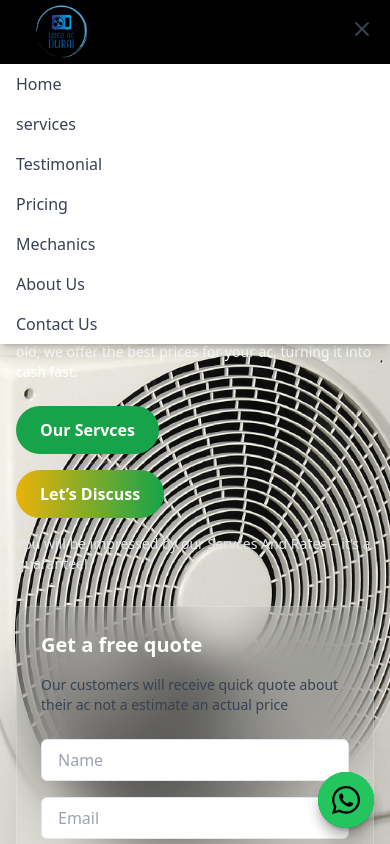
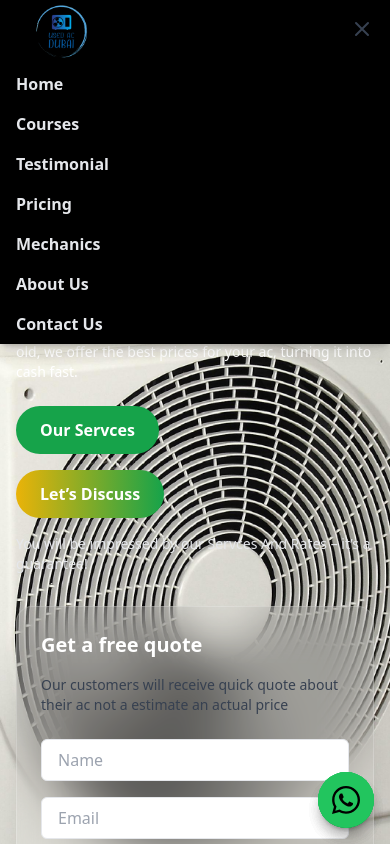
Before and after one commit to waqaxhp/usedac, a React (Vite) app: page / in a window 390 px wide. Both pictures are taken after a click on the button 362 px from the left and 29 px from the top of the page. Shown: the top 844 px of the page. Built offline with nearby package versions, Linux system fonts and the light colour scheme.

Commit message:
Update !
Update !

```diff
--- a/src/Components/Navbar.jsx
+++ b/src/Components/Navbar.jsx
@@ -21,9 +21,6 @@ const Navbar = () => {
                 alt="Logo"
                 className="h-16"
               />
-              {/* <span className="text-xl font-bold ml-2 text-green-700">
-                Quran Online Lessons
-              </span> */}
             </NavLink>
           </div>
 
@@ -42,34 +39,6 @@ const Navbar = () => {
               >
                 Courses
               </NavLink>
-              {/* Dropdown Menu */}
-              {/* <div className="absolute left-0 hidden group-hover:block bg-white shadow-lg rounded-lg mt-2">
-                <NavLink
-                  to="/digital-library"
-                  className="block px-4 py-2 font-bold text-gray-700 hover:bg-green-100"
-                >
-                  Downlode
-                </NavLink>
-                <NavLink
-                  to="/noorani-qaida"
-                  className="block px-4 py-2 font-bold text-gray-700 hover:bg-green-100"
-                >
-                  Noorani Qaida
-                </NavLink>
-                <NavLink
-                  to="/tajweed-quran"
-                  className="block px-4 py-2 font-bold text-gray-700 hover:bg-green-100"
-                >
-                  Tajweed e Quran
-                </NavLink>
-
-                <NavLink
-                  to="/quran-memorization"
-                  className="block px-4 py-2 font-bold text-gray-700 hover:bg-green-100"
-                >
-                  Quran Memorization
-                </NavLink>
-              </div> */}
             </div>
             <NavLink
               to="/testimonials"
@@ -134,73 +103,64 @@ const Navbar = () => {
       </div>
 
       {/* Mobile Menu */}
+      {/* Mobile Menu */}
       {isMenuOpen && (
-        <div className="md:hidden bg-white shadow-lg">
-          <a
-            href="/"
-            className="block px-4 py-2 text-gray-700 hover:bg-green-100"
+        <div className="md:hidden bg-black shadow-lg">
+          <NavLink
+            to="/"
+            className="block px-4 py-2 text-gray-200 font-bold hover:bg-green-700"
+            onClick={() => setIsMenuOpen(false)}
           >
             Home
-          </a>
-          <div className="relative">
-            <button
-              onClick={() => setIsMenuOpen(false)}
-              className="block w-full text-left px-4 py-2 text-gray-700 hover:bg-green-100"
-            >
-              services
-            </button>
-            {/* Dropdown Menu */}
-            {/* <div className="pl-6">
-              <a
-                href="/noorani-qaida"
-                className="block px-4 py-2 text-gray-700 hover:bg-green-100"
-              >
-                Noorani Qaida
-              </a>
-              <a
-                href="/tajweed-quran"
-                className="block px-4 py-2 text-gray-700 hover:bg-green-100"
-              >
-                Tajweed e Quran
-              </a>
-              <a
-                href="/quran-memorization"
-                className="block px-4 py-2 text-gray-700 hover:bg-green-100"
-              >
-                Quran Memorization
-              </a>
-            </div> */}
-          </div>
-          <a
-            href="/testimonials"
-            className="block px-4 py-2 text-gray-700 hover:bg-green-100"
+          </NavLink>
+
+          <NavLink
+            to="/services"
+            className="block px-4 py-2 text-gray-200 font-bold hover:bg-green-700"
+            onClick={() => setIsMenuOpen(false)}
+          >
+            Courses
+          </NavLink>
+
+          <NavLink
+            to="/testimonials"
+            className="block px-4 py-2 text-gray-200 font-bold hover:bg-green-700"
+            onClick={() => setIsMenuOpen(false)}
           >
             Testimonial
-          </a>
-          <a
-            href="/Pricing"
-            className="block px-4 py-2 text-gray-700 hover:bg-green-100"
+          </NavLink>
+
+          <NavLink
+            to="/pricing"
+            className="block px-4 py-2 text-gray-200 font-bold hover:bg-green-700"
+            onClick={() => setIsMenuOpen(false)}
           >
             Pricing
-          </a>
-          <a
-            href="/mechanics"
-            className="block px-4 py-2 text-gray-700 hover:bg-green-100"
+          </NavLink>
+
+          <NavLink
+            to="/mechanics"
+            className="block px-4 py-2 text-gray-200 font-bold hover:bg-green-700"
+            onClick={() => setIsMenuOpen(false)}
           >
             Mechanics
-          </a>
-          <a
-            href="/about"
-            className="block px-4 py-2 text-gray-700 hover:bg-green-100"
+          </NavLink>
+
+          <NavLink
+            to="/about"
+            className="block px-4 py-2 text-gray-200 font-bold hover:bg-green-700"
+            onClick={() => setIsMenuOpen(false)}
           >
             About Us
-          </a>
-          <a
-            href="/contact"
-            className="block px-4 py-2 text-gray-700 hover:bg-green-100"
+          </NavLink>
+
+          <NavLink
+            to="/contact-us"
+            className="block px-4 py-2 text-gray-200 font-bold hover:bg-green-700"
+            onClick={() => setIsMenuOpen(false)}
           >
             Contact Us
-          </a>
+          </NavLink>
         </div>
       )}
     </nav>
```
